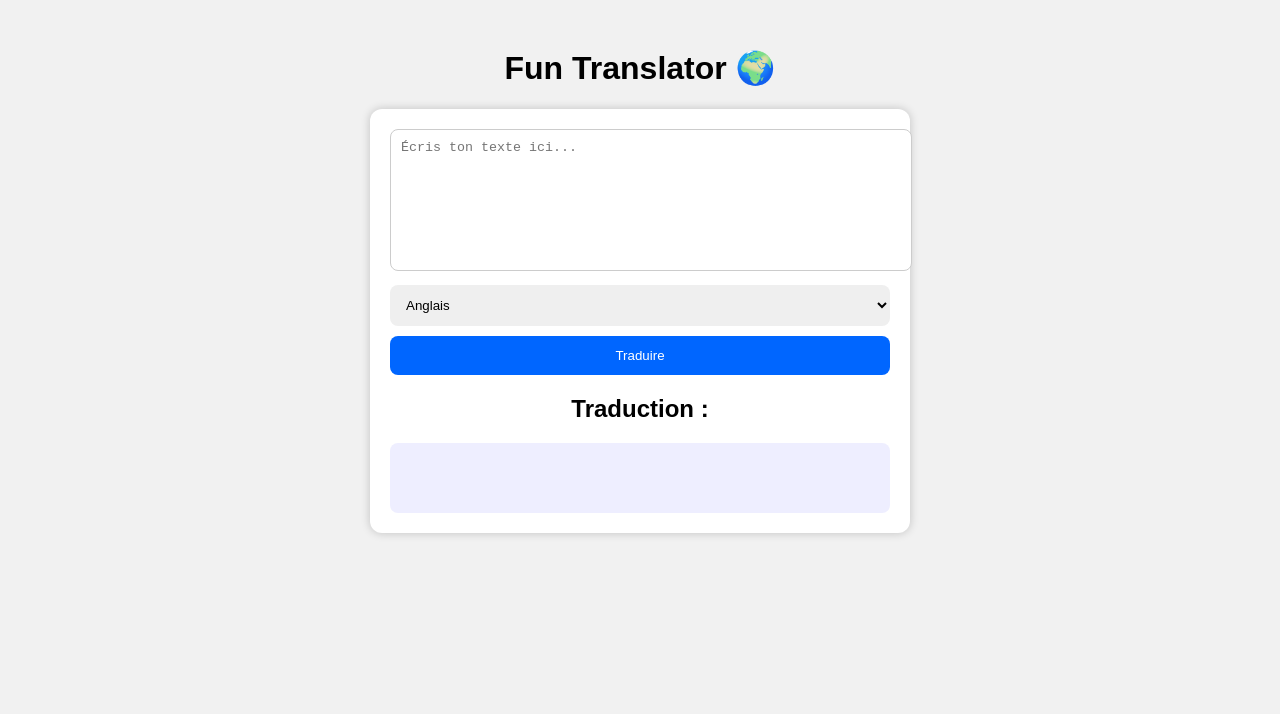
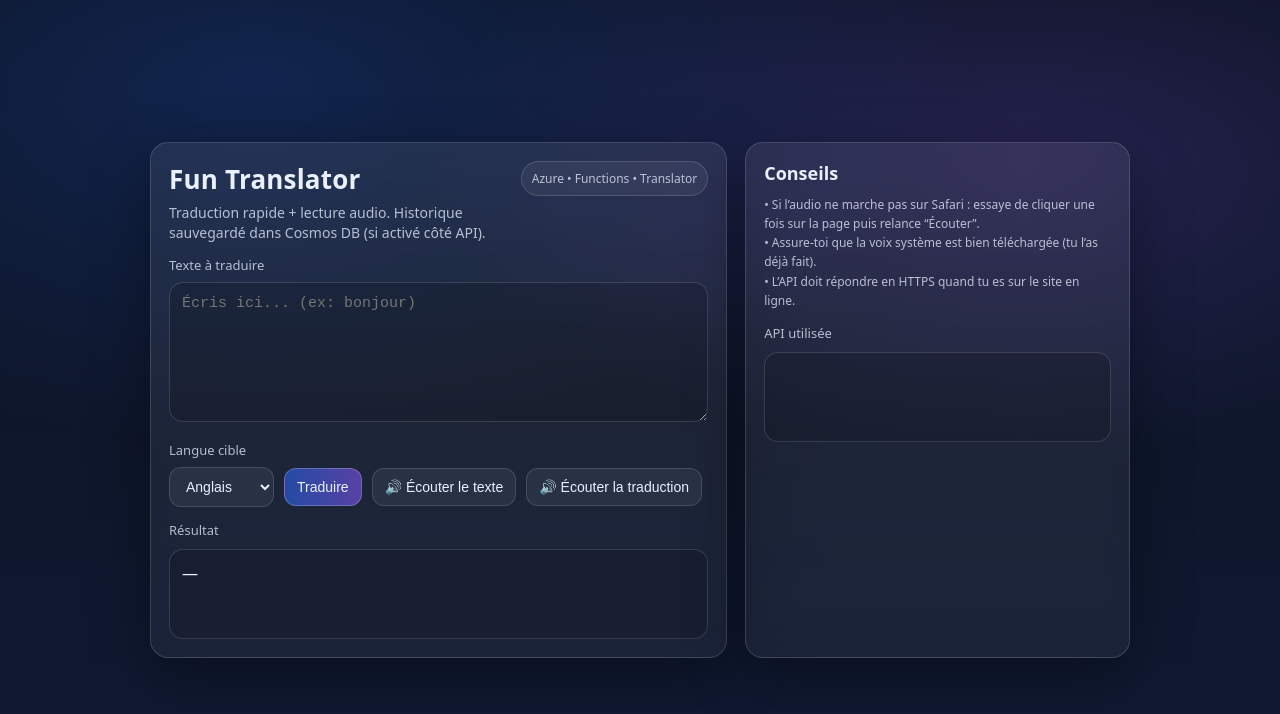
Before and after one commit to ZINEB20-ai/fun-translator, a plain HTML site: page index.html in a window 1280 px wide. Drawn offline with Linux system fonts and the light colour scheme; files that its build step writes are made by us from their sources.

Commit message:
UI update + Cosmos + AppInsights

```diff
--- a/frontend/style.css
+++ b/frontend/style.css
@@ -1,50 +1,157 @@
-body {
-    font-family: Arial, sans-serif;
-    background: #f1f1f1;
-    padding: 20px;
-    text-align: center;
+:root{
+  --bg1:#0b1220;
+  --bg2:#101a33;
+  --card: rgba(255,255,255,.08);
+  --card2: rgba(255,255,255,.12);
+  --text:#eaf0ff;
+  --muted: rgba(234,240,255,.75);
+  --border: rgba(255,255,255,.14);
+  --shadow: 0 20px 60px rgba(0,0,0,.35);
 }
 
-.container {
-    max-width: 500px;
-    margin: auto;
-    background: white;
-    padding: 20px;
-    border-radius: 12px;
-    box-shadow: 0 0 10px #0003;
+*{box-sizing:border-box}
+body{
+  margin:0;
+  font-family: system-ui, -apple-system, Segoe UI, Roboto, Arial, sans-serif;
+  color:var(--text);
+  min-height:100vh;
+  background: radial-gradient(1200px 600px at 20% 10%, #2b6cff33, transparent 60%),
+              radial-gradient(1000px 500px at 80% 20%, #8a5cff33, transparent 60%),
+              linear-gradient(180deg, var(--bg1), var(--bg2));
+  display:flex;
+  align-items:center;
+  justify-content:center;
+  padding:24px;
 }
 
-textarea {
-    width: 100%;
-    height: 120px;
-    padding: 10px;
-    resize: none;
-    border-radius: 8px;
-    border: 1px solid #ccc;
+.container{
+  width:min(980px, 100%);
+  display:grid;
+  grid-template-columns: 1.2fr .8fr;
+  gap:18px;
 }
 
-select, button {
-    width: 100%;
-    padding: 12px;
-    margin-top: 10px;
-    border-radius: 8px;
-    border: none;
+@media (max-width: 860px){
+  .container{grid-template-columns:1fr}
 }
 
-button {
-    background-color: #0066ff;
-    color: white;
-    cursor: pointer;
+.card{
+  background: linear-gradient(180deg, var(--card), rgba(255,255,255,.05));
+  border:1px solid var(--border);
+  border-radius:18px;
+  box-shadow:var(--shadow);
+  backdrop-filter: blur(10px);
+  padding:18px;
 }
 
-button:hover {
-    background-color: #0050c7;
+.header{
+  display:flex;
+  align-items:flex-start;
+  justify-content:space-between;
+  gap:12px;
 }
 
-#result {
-    background: #eef;
-    padding: 15px;
-    margin-top: 15px;
-    border-radius: 8px;
-    min-height: 40px;
+h1{
+  margin:0;
+  font-size:26px;
+  letter-spacing:.2px;
 }
+
+.subtitle{
+  margin:6px 0 0;
+  color:var(--muted);
+  font-size:14px;
+  line-height:1.4;
+}
+
+.badge{
+  font-size:12px;
+  padding:8px 10px;
+  border-radius:999px;
+  border:1px solid var(--border);
+  background: rgba(255,255,255,.06);
+  color: var(--muted);
+  white-space:nowrap;
+}
+
+.label{
+  margin:14px 0 8px;
+  font-size:13px;
+  color:var(--muted);
+}
+
+textarea{
+  width:100%;
+  resize:vertical;
+  min-height:140px;
+  border-radius:14px;
+  border:1px solid var(--border);
+  background: rgba(0,0,0,.15);
+  color:var(--text);
+  padding:12px 12px;
+  outline:none;
+  font-size:15px;
+}
+
+.row{
+  display:flex;
+  gap:10px;
+  align-items:center;
+  flex-wrap:wrap;
+}
+
+select, .btn{
+  border-radius:12px;
+  border:1px solid var(--border);
+  background: rgba(255,255,255,.06);
+  color:var(--text);
+  padding:10px 12px;
+  font-size:14px;
+  outline:none;
+}
+
+.btn{
+  cursor:pointer;
+  transition: transform .08s ease, background .2s ease;
+}
+
+.btn:hover{ background: rgba(255,255,255,.10); }
+.btn:active{ transform: translateY(1px); }
+
+.btn-primary{
+  background: linear-gradient(90deg, rgba(43,108,255,.55), rgba(138,92,255,.55));
+  border:1px solid rgba(255,255,255,.22);
+}
+.btn-primary:hover{
+  background: linear-gradient(90deg, rgba(43,108,255,.7), rgba(138,92,255,.7));
+}
+
+.result{
+  margin-top:10px;
+  padding:12px;
+  border-radius:14px;
+  border:1px solid var(--border);
+  background: rgba(0,0,0,.15);
+  min-height:90px;
+  white-space:pre-wrap;
+}
+
+.small{
+  font-size:12px;
+  color:var(--muted);
+}
+
+.loader{
+  display:none;
+  margin-left:6px;
+  width:14px;height:14px;
+  border-radius:50%;
+  border:2px solid rgba(255,255,255,.35);
+  border-top-color: rgba(255,255,255,.9);
+  animation: spin 0.9s linear infinite;
+}
+.loading .loader{ display:inline-block; }
+
+@keyframes spin{
+  to{ transform: rotate(360deg); }
+}
--- a/index.html
+++ b/index.html
@@ -1,34 +1,61 @@
-<!DOCTYPE html>
+<!doctype html>
 <html lang="fr">
 <head>
-  <meta charset="UTF-8" />
-  <meta name="viewport" content="width=device-width, initial-scale=1.0"/>
+  <meta charset="utf-8" />
+  <meta name="viewport" content="width=device-width,initial-scale=1" />
   <title>Fun Translator</title>
-  <link rel="stylesheet" href="style.css">
+  <link rel="stylesheet" href="style.css" />
 </head>
+<body>
+  <div class="container">
+    <section class="card">
+      <div class="header">
+        <div>
+          <h1>Fun Translator</h1>
+          <p class="subtitle">Traduction rapide + lecture audio. Historique sauvegardé dans Cosmos DB (si activé côté API).</p>
+        </div>
+        <div class="badge">Azure • Functions • Translator</div>
+      </div>
 
-<body>
-  <h1>Fun Translator 🌍</h1>
+      <div class="label">Texte à traduire</div>
+      <textarea id="inputText" placeholder="Écris ici... (ex: bonjour)"></textarea>
 
-  <div class="container">
-    <textarea id="inputText" placeholder="Écris ton texte ici..."></textarea>
-
+      <div class="label">Langue cible</div>
+      <div class="row">
         <select id="languageSelect">
           <option value="en">Anglais</option>
           <option value="fr">Français</option>
           <option value="es">Espagnol</option>
           <option value="de">Allemand</option>
           <option value="it">Italien</option>
-  <option value="ar">Arabe</option>
-
           <option value="tr">Turc</option>
-  <option value="hi">Hindi (Inde)</option>
-  <option value="id">Indonésien</option>
+          <option value="hi">Hindi</option>
         </select>
 
-    <button id="translateBtn">Traduire</button>
-    <h2>Traduction :</h2>
-    <div id="result"></div>
+        <button id="translateBtn" class="btn btn-primary">
+          Traduire <span class="loader" aria-hidden="true"></span>
+        </button>
+
+        <button id="listenInputBtn" class="btn">🔊 Écouter le texte</button>
+        <button id="listenResultBtn" class="btn">🔊 Écouter la traduction</button>
+      </div>
+
+      <div class="label">Résultat</div>
+      <div id="result" class="result">—</div>
+      <div id="status" class="small"></div>
+    </section>
+
+    <aside class="card">
+      <h2 style="margin:0;font-size:18px;">Conseils</h2>
+      <p class="small" style="margin-top:10px;line-height:1.6;">
+        • Si l’audio ne marche pas sur Safari : essaye de cliquer une fois sur la page puis relance “Écouter”.<br/>
+        • Assure-toi que la voix système est bien téléchargée (tu l’as déjà fait).<br/>
+        • L’API doit répondre en HTTPS quand tu es sur le site en ligne.
+      </p>
+
+      <div class="label">API utilisée</div>
+      <div class="result small" id="apiUrlBox"></div>
+    </aside>
   </div>
 
   <script src="script.js"></script>
```
Also changed, not shown: host.json (added, +8 -0 lines), translate.js (+44 -44 lines). Lines whose indentation alone changed are shown as unchanged.
